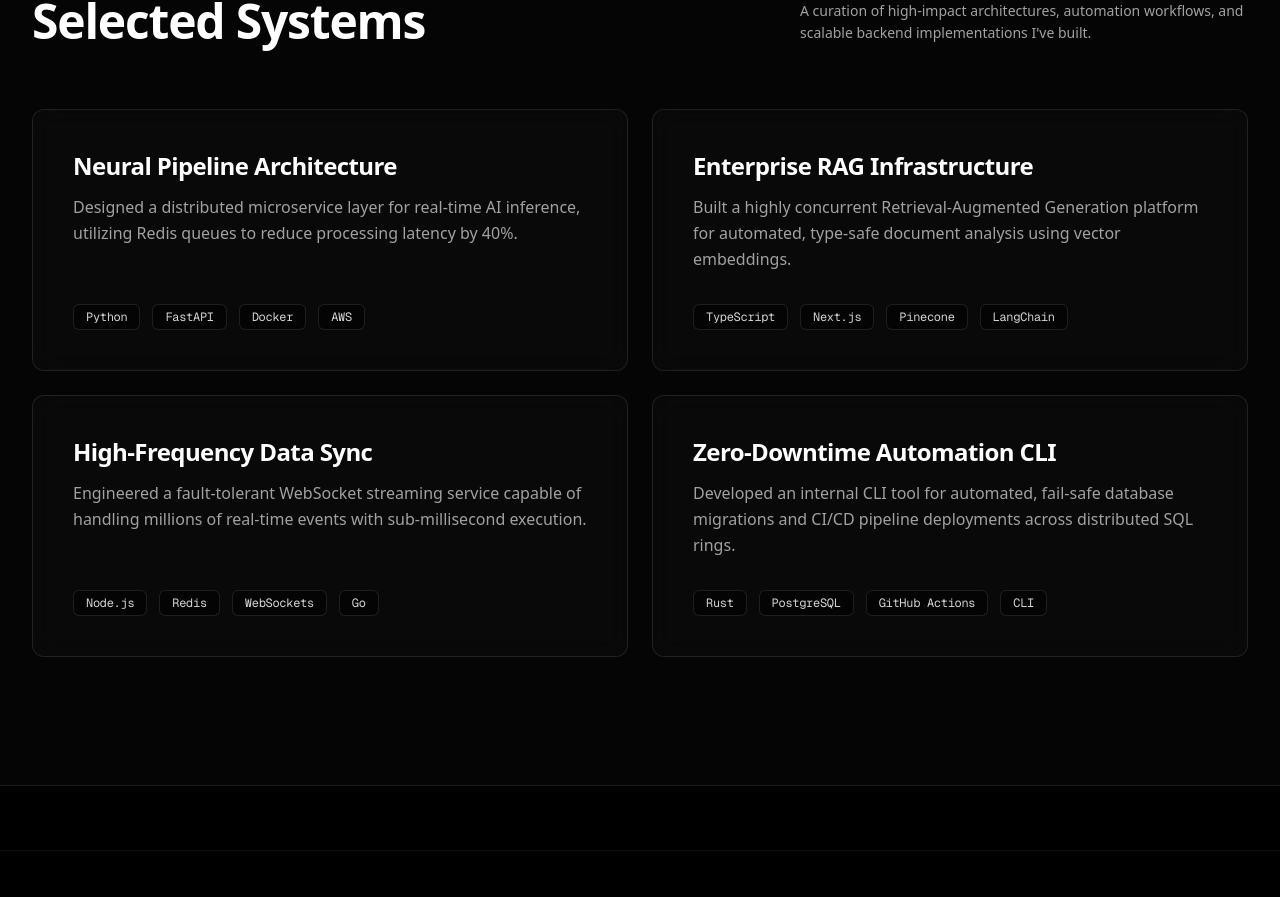
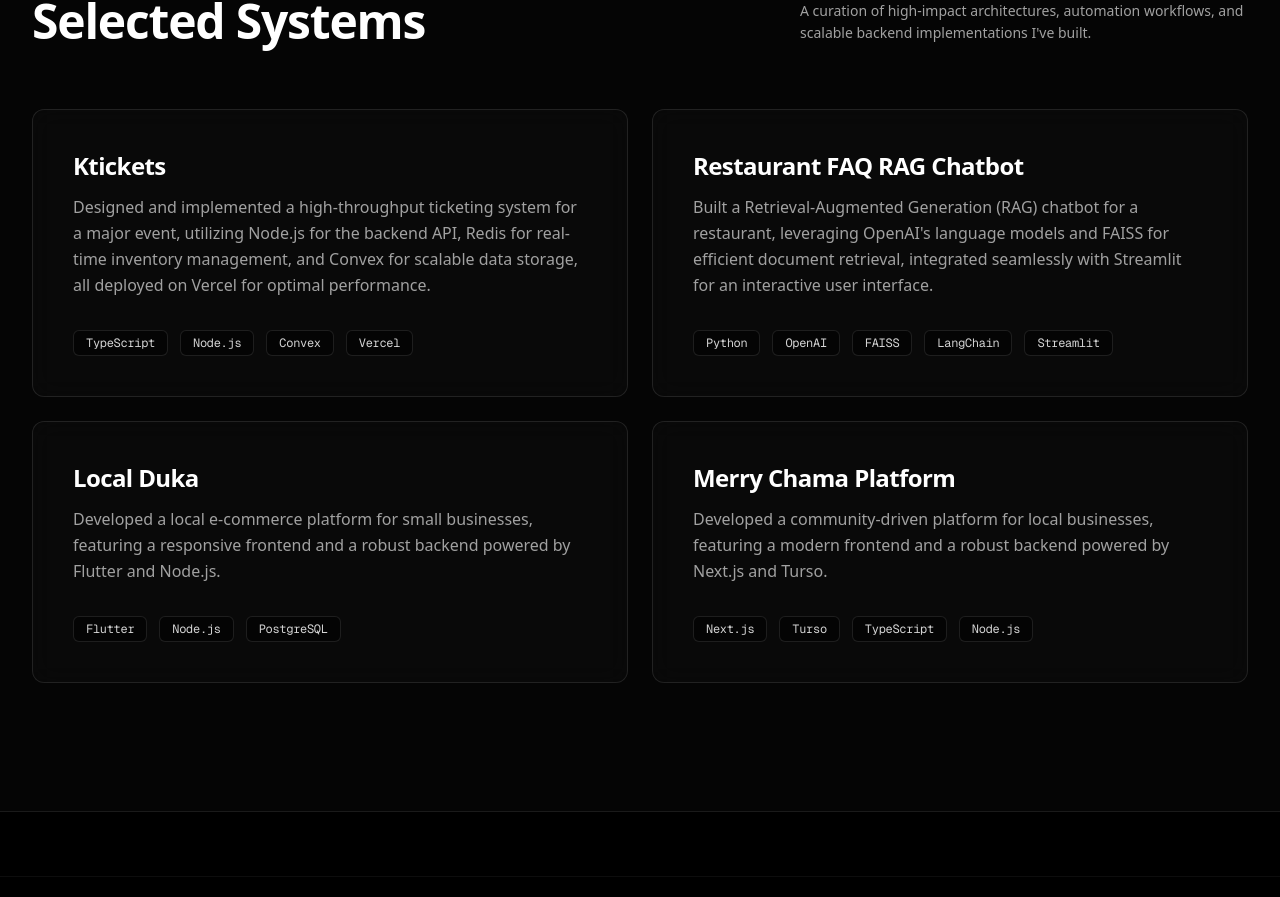
Before and after one commit to Keyaeugene/portfolio, a Next.js app: page / in a window 1280 px wide. Shown: the part 4160-5057 px from the top of the page. Built offline with nearby package versions, Linux system fonts and the light colour scheme.

Commit message:
debugging

```diff
--- a/src/components/Projects.tsx
+++ b/src/components/Projects.tsx
@@ -2,24 +2,24 @@
 
 const PROJECTS = [
   {
-    title: "Neural Pipeline Architecture",
-    description: "Designed a distributed microservice layer for real-time AI inference, utilizing Redis queues to reduce processing latency by 40%.",
-    tags: ["Python", "FastAPI", "Docker", "AWS"],
+    title: "Ktickets",
+    description: "Designed and implemented a high-throughput ticketing system for a major event, utilizing Node.js for the backend API, Redis for real-time inventory management, and Convex for scalable data storage, all deployed on Vercel for optimal performance.",
+    tags: ["TypeScript", "Node.js", "Convex", "Vercel"],
   },
   {
-    title: "Enterprise RAG Infrastructure",
-    description: "Built a highly concurrent Retrieval-Augmented Generation platform for automated, type-safe document analysis using vector embeddings.",
-    tags: ["TypeScript", "Next.js", "Pinecone", "LangChain"],
+    title: "Restaurant FAQ RAG Chatbot",
+    description: "Built a Retrieval-Augmented Generation (RAG) chatbot for a restaurant, leveraging OpenAI's language models and FAISS for efficient document retrieval, integrated seamlessly with Streamlit for an interactive user interface.",
+    tags: ["Python", "OpenAI", "FAISS", "LangChain", "Streamlit"],
   },
   {
-    title: "High-Frequency Data Sync",
-    description: "Engineered a fault-tolerant WebSocket streaming service capable of handling millions of real-time events with sub-millisecond execution.",
-    tags: ["Node.js", "Redis", "WebSockets", "Go"],
+    title: "Local Duka",
+    description: "Developed a local e-commerce platform for small businesses, featuring a responsive frontend and a robust backend powered by Flutter and Node.js.",
+    tags: ["Flutter", "Node.js", "PostgreSQL"],
   },
   {
-    title: "Zero-Downtime Automation CLI",
-    description: "Developed an internal CLI tool for automated, fail-safe database migrations and CI/CD pipeline deployments across distributed SQL rings.",
-    tags: ["Rust", "PostgreSQL", "GitHub Actions", "CLI"],
+    title: "Merry Chama Platform",
+    description: "Developed a community-driven platform for local businesses, featuring a modern frontend and a robust backend powered by Next.js and Turso.",
+    tags: ["Next.js", "Turso", "TypeScript", "Node.js"],
   },
 ];
 
```
